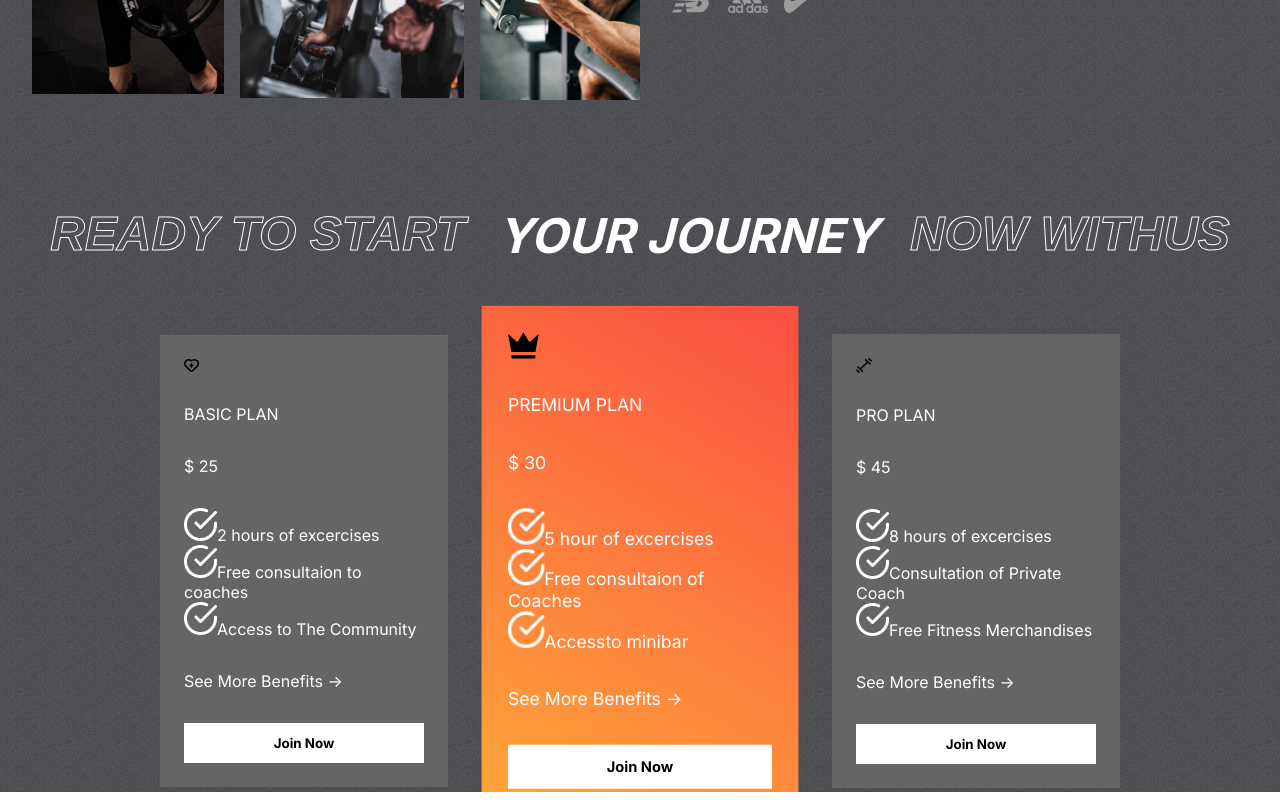
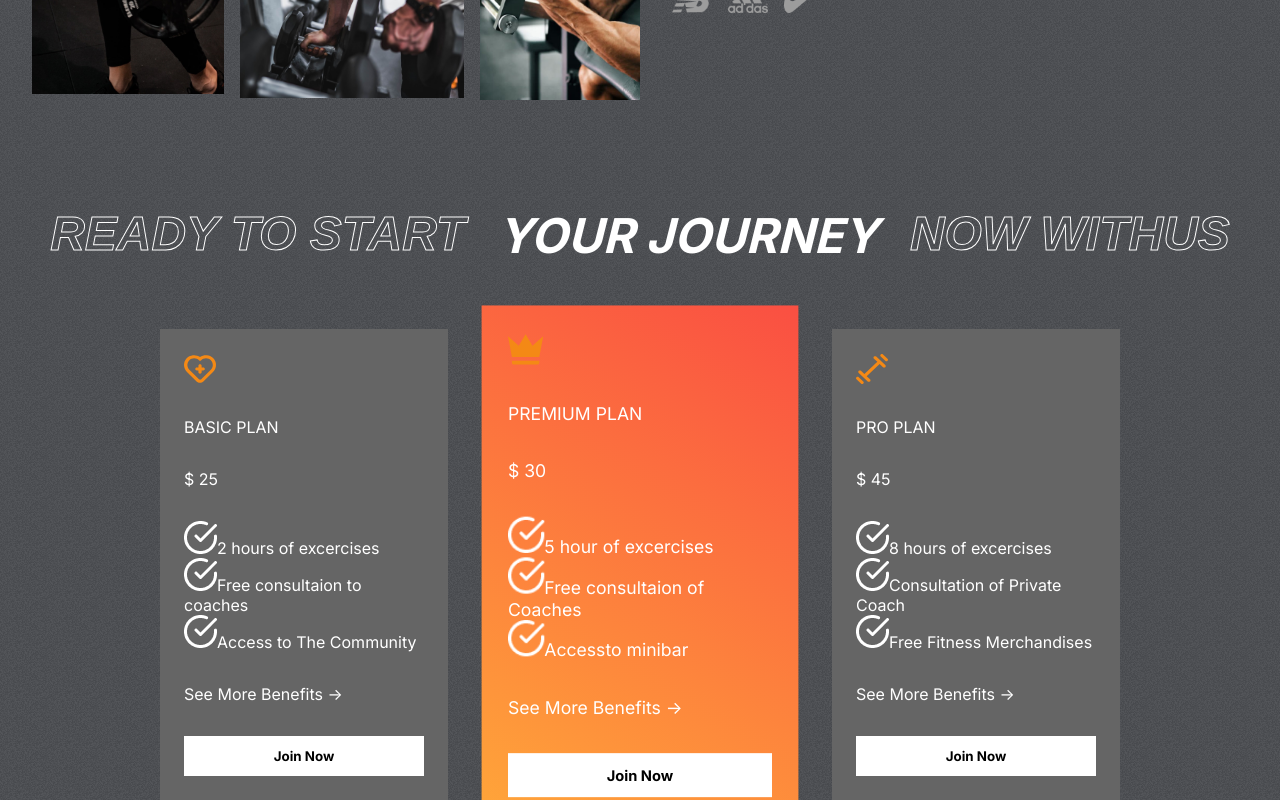
Before and after one commit to pallab17/Fithelp.o, a React (Create React App) app: page / in a window 1280 px wide. Shown: the part 1693-2493 px from the top of the page. Built offline with nearby package versions, Linux system fonts and the light colour scheme.

Commit message:
files updated

```diff
--- a/src/components/Plans/Plans.css
+++ b/src/components/Plans/Plans.css
@@ -25,4 +25,11 @@
 .plan:nth-child(2){
     background: var(--planCard);
     transform: scale(1.1);
+    /* transform scale normal size r theke size bariye deye */
 }
+
+.plan>svg{
+    fill: var(--orange);
+    width: 2rem;
+    height: 2rem;
+}
```
